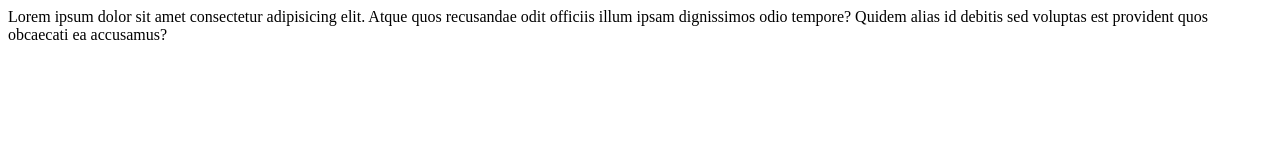
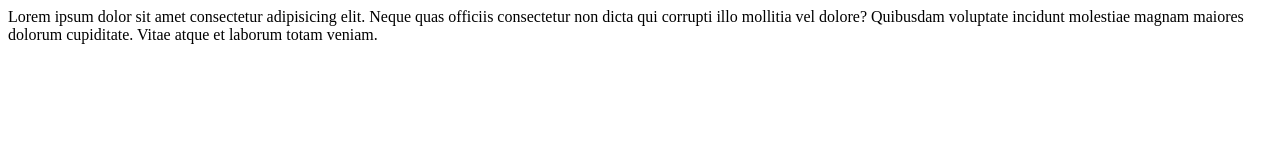
Before and after one commit to Bhavanagowda1612/WORKSPACE, a plain HTML site: page index.html in a window 1280 px wide. Drawn offline with Linux system fonts and the light colour scheme.

Commit message:
Modified index.html body

```diff
--- a/index.html
+++ b/index.html
@@ -6,6 +6,6 @@
     <title>Document</title>
 </head>
 <body>
-    Lorem ipsum dolor sit amet consectetur adipisicing elit. Atque quos recusandae odit officiis illum ipsam dignissimos odio tempore? Quidem alias id debitis sed voluptas est provident quos obcaecati ea accusamus?
+    Lorem ipsum dolor sit amet consectetur adipisicing elit. Neque quas officiis consectetur non dicta qui corrupti illo mollitia vel dolore? Quibusdam voluptate incidunt molestiae magnam maiores dolorum cupiditate. Vitae atque et laborum totam veniam.
 </body>
 </html>
```
